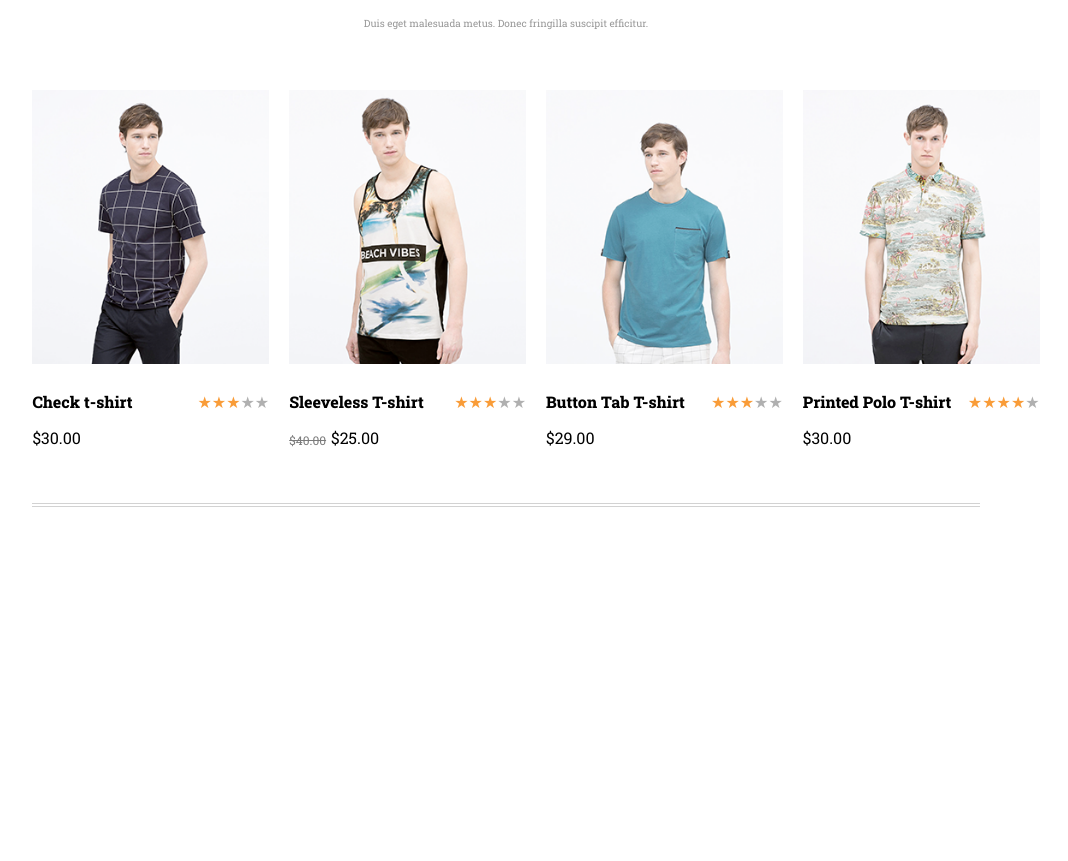
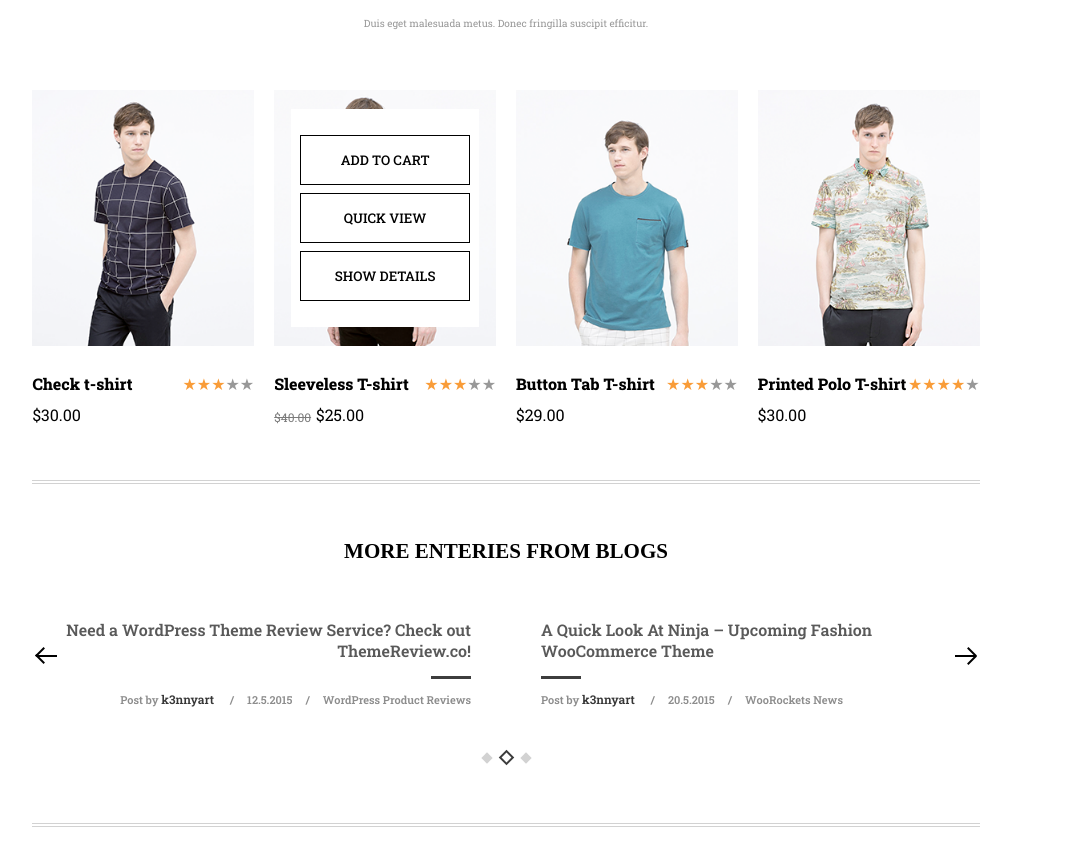
Before and after one commit to No1specials/ZadanieStrona, a plain HTML site: page Zadanie2/Index.html in a window 1280 px wide. Shown: the part 1887-2748 px from the top of the page, without its empty margins (134-1202 px from the left). Drawn offline with Linux system fonts and the light colour scheme.

Commit message:
Skończona strona bez animacji

```diff
--- a/Zadanie2/Index.html
+++ b/Zadanie2/Index.html
@@ -5,7 +5,7 @@
 </head>
 
 <body class="website">
-  <div class="landing">
+  <section class="landing">
     <div class="pillow">
       <div class="logo-pillow">P</div>
       <div class="text">
@@ -19,15 +19,17 @@
       <div class="hamburger-lines"></div>
     </button>
     <div class="horizontal-line"></div>
-  </div>
+  </section>
   <div class="landing-photo">
     <div class="landing-text">
       <p class="women">WOMEN'S DRESSES</p>
       <p class="tunic">EMBROIDERED TUNIC</p>
       <button class="view">VIEW COLLECTION</button>
+      <div class="arrow-right"></div>
+      <div class="arrow-left"></div>
     </div>
   </div>
-  <div class="collections">
+  <section class="collections">
     <div class="collection-text">
       <p class="featured">Featured Collections</p>
       <p class="view-all">View All</p>
@@ -66,6 +68,7 @@
         </div>
       </div>
     </div>
+  </section>
   <div class="subscribe">
     <p class="subscribe-text">SUBSCRIBE OUR NEWSLETTER</p>
     <p class="duis-text">Duis eget malesuada metus. Donec fringilla suscipit efficitur. Suspendisse sit amet
@@ -75,7 +78,7 @@
     </form>
     <div class="horizontal-line"></div>
   </div>
-    <div class="popular">
+  <section class="popular">
     <p class="popular-text">POPULAR PRODUCTS</p>
     <p class="duis-text">Duis eget malesuada metus. Donec fringilla suscipit efficitur.</p>
     <div class="products">
@@ -83,21 +86,22 @@
         <img class="tshirt" src="photos/t-shirt1.png">
         <div class="tshirt-text">
           <p class="check-tshirt">Check t-shirt</p>
-            <div class="star">
-              <span class="stars-yellow">★★★</span>
-              <p class="stars">★★</p>
-            </div>
+          <p class="stars"><span class="stars-yellow">★★★</span>★★</p>
         </div>
         <p class="price">$30.00</p>
       </div>
       <div class="product">
+        <div class="information-photo">
           <img class="tshirt" src="photos/t-shirt2.png">
+          <div class="information">
+            <button class="add">ADD TO CART</button>
+            <button class="quick">QUICK VIEW</button>
+            <button class="show">SHOW DETAILS</button>
+          </div>
+        </div>
         <div class="tshirt-text">
           <p class="check-tshirt">Sleeveless T-shirt</p>
-            <div class="star">
-              <span class="stars-yellow">★★★</span>
-              <p class="stars">★★</p>
-            </div>
+          <p class="stars"><span class="stars-yellow">★★★</span>★★</p>
         </div>
         <div class="sale">
           <p class="price-sale">$40.00</p>
@@ -108,10 +112,7 @@
         <img class="tshirt" src="photos/t-shirt3.png">
         <div class="tshirt-text">
           <p class="check-tshirt">Button Tab T-shirt</p>
-            <div class="star">
-              <span class="stars-yellow">★★★</span>
-              <p class="stars">★★</p>
-            </div>
+          <p class="stars"><span class="stars-yellow">★★★</span>★★</p>
         </div>
         <p class="price">$29.00</p>
       </div>
@@ -119,15 +120,45 @@
         <img class="tshirt" src="photos/t-shirt4.png">
         <div class="tshirt-text">
           <p class="check-tshirt">Printed Polo T-shirt</p>
-            <div class="star">
-              <span class="stars-yellow">★★★★</span>
-              <p class="stars">★</p>
-            </div>
+          <p class="stars"><span class="stars-yellow">★★★★</span>★</p>
         </div>
         <p class="price">$30.00</p>
       </div>
     </div>
+  </section>
   <div class="horizontal-line"></div>
+  <section class="more">
+    <p class="more-text">MORE ENTERIES FROM BLOGS</p>
+    <div class="advertisement">
+      <div class="advertisement-need">
+        <p class="need-text">Need a WordPress Theme Review Service? Check out ThemeReview.co!</p>
+        <p class="post-text">Post by <span class="k3nnyar-text">k3nnyart</span> <span class="separator">/</span>12.5.2015<span
+            class="separator">/</span>WordPress Product Reviews</p>
+      </div>
+      <div class="advertisement-quick">
+        <p class="quick-text">A Quick Look At Ninja – Upcoming Fashion WooCommerce Theme</p>
+        <p class="post-text">Post by <span class="k3nnyar-text">k3nnyart</span> <span class="separator">/</span>20.5.2015<span
+            class="separator">/</span>WooRockets News</p>
+      </div>
+      <div class="arrow-right"></div>
+      <div class="arrow-left"></div>
+    </div>
+    <div class="squares">
+      <div class="square"></div>
+      <div class="square-big"></div>
+      <div class="square"></div>
+    </div>
+    <div class="horizontal-line"></div>
+  </section>
+  <section class="footer">
+    <div class="social-media">
+      <img class="twitter" src="photos/twitter.png">
+      <img class="facebook" src="photos/facebook.png">
+      <img class="in" src="photos/in.png">
+    </div>
+    <div class="footer-text">
+      <p>Copyright © 2015 Wordpress Themes by <span class="woo-rockets">WooRockets.com</span></p>
+      <p>All rights reserved.</p>
     </div>
   </div>
 </body>
--- a/Zadanie2/style.css
+++ b/Zadanie2/style.css
@@ -1,5 +1,6 @@
 @import url('https://fonts.googleapis.com/css?family=Raleway:100,200,300,400,500,600,700,900');
 @import url('https://fonts.googleapis.com/css?family=Roboto+Slab:100,200,300,400,500,600,700,800');
+
 
 
 
@@ -13,7 +14,6 @@
 
 body {
   margin: 1vw 13vw 0 13vw;
-  height: 500%;
 }
 
 .landing {
@@ -109,6 +109,7 @@ body {
   height: calc(74vw * 0.56);
   background-size: cover;
   margin-top: 25px;
+  position: relative;
 }
 
 .landing-text {
@@ -160,6 +161,7 @@ body {
   font-size: 13px;
   font-weight: 400;
   color: #727272;
+  border-bottom: 1px solid #727272;
 }
 
 .photos-collection-text {
@@ -283,32 +285,37 @@ body {
 .product {
   display: flex;
   flex-direction: column;
+  margin: 0 10px 0 10px;
   width: 25%;
-  padding: 0 10px 0 10px;
+  position: relative;
+}
+
+.product img {
+  width: 100%;
+}
+
+.product:first-of-type {
+  margin-left: 0;
+}
+
+.product:last-of-type {
+  margin-right: 0;
 }
 
 .tshirt-text {
   display: flex;
   justify-content: space-between;
   margin-top: 27px;
-  margin-bottom: 15px;
+  margin-bottom: 10px;
 }
 
-.stars {
+.star {
   color: #b0b0b0;
 }
 
 .price {
   text-align: left;
   margin-bottom: 55px;
-}
-
-.product:first-of-type {
-  padding-left: 0;
-}
-
-.product:last-of-type {
-  padding-right: 0;
 }
 
 .check-tshirt {
@@ -337,3 +344,240 @@ body {
 .star {
   display: flex;
 }
+
+.stars {
+  color: #989898;
+}
+
+.more {
+  position: relative;
+}
+
+.more-text {
+  margin-top: 55px;
+  font-weight: 700;
+  font-size: 21px;
+  margin-bottom: 55px;
+  text-align: center;
+}
+
+.advertisement {
+  display: flex;
+  font-family: 'Roboto Slab', serif;
+  justify-content: center;
+}
+
+.need-button {
+  border-bottom:4px solid #363636;
+  width: 40px;
+}
+
+
+.advertisement-need {
+  width: 415px;
+  margin-right: 35px;
+}
+
+.need-text {
+  font-size: 16px;
+  font-weight: 600;
+  margin-block-end: 0;
+  text-align: right;
+  position: relative;
+  margin-bottom: 30px;
+  color: #595959;
+  width: 415px;
+}
+
+.need-text::after {
+  content: "";
+  width: 40px;
+  background-color: #3d3d3d;
+  height: 3px;
+  position: absolute;
+  right: 0;
+  bottom: -18px;
+}
+
+.advertisement-quick {
+  text-align: left;
+  width: 415px;
+  margin-left: 35px;
+}
+
+.k3nnyar-text {
+  font-weight: 600;
+  color: #363636;
+  font-size: 12px;
+}
+
+.separator {
+  margin: 0 13px 0 13px;
+}
+
+.post-text {
+  text-align: right;
+  color: #8d8d8d;
+  font-size: 11px;
+  font-weight: 600;
+  margin-bottom: 45px;
+}
+
+.quick-text {
+  font-size: 16px;
+  font-weight: 600;
+  margin-block-end: 0;
+  text-align: left;
+  position: relative;
+  margin-bottom: 30px;
+  width: 370px;
+  color: #595959;
+}
+
+.quick-text::after {
+  content: "";
+  width: 40px;
+  background-color: #3d3d3d;
+  height: 3px;
+  position: absolute;
+  left: 0;
+  bottom: -18px;
+}
+
+.advertisement-quick .post-text {
+  text-align: left;
+}
+
+.more .horizontal-line {
+  margin-top: 60px;
+}
+
+.squares {
+  display: flex;
+  justify-content: center;
+  align-items: center;
+}
+
+.square {
+  height: 8px;
+  width: 8px;
+  background-color: #d2d2d2;
+  transform: rotate(45deg);
+}
+
+.square-big {
+  width: 7px;
+  height: 7px;
+  transform: rotate(45deg);
+  margin: 0 10px 0 10px;
+  border: 2px solid #3d3d3d;
+}
+
+.social-media {
+  margin-top: 40px;
+  color: #595959;
+}
+
+.social-media .facebook {
+  margin: 0 15px 0 15px;
+}
+
+.footer {
+  display: flex;
+  flex-direction: column;
+  align-items: center;
+}
+.footer-text {
+  font-weight: 500;
+  font-family: 'Roboto Slab', serif;
+  margin: 11px 0 11px 0;
+  text-align: center;
+}
+
+.woo-rockets {
+  font-weight: 800;
+}
+
+.arrow-left, .arrow-right {
+  width: 20px;
+  height: 2px;
+  background-color: black;
+  position: absolute;
+}
+
+.arrow-left::before, .arrow-right::after, .arrow-left::after, .arrow-right::before {
+  content: "";
+  width: 12px;
+  height: 2px;
+  background-color: black;
+  position: absolute;
+  transform: rotate(45deg);
+}
+
+.arrow-left {
+  left: -25px;
+  top: 50%;
+}
+
+.arrow-right {
+  right: -25px;
+  top: 50%;
+  transform: rotate(180deg)
+}
+
+.arrow-left::before, .arrow-right::before {
+  transform: rotate(45deg);
+  left: -3px;
+  bottom: -180%
+}
+
+.arrow-left::after, .arrow-right::after {
+  transform: rotate(-45deg);
+  left: -3px;
+  bottom: 180%
+}
+
+.more .arrow-left {
+  top: 40%;
+  transform: translateX(30px);
+}
+
+.more .arrow-right {
+  top: 40%;
+  transform: rotate(180deg) translate(30px);
+}
+
+.information {
+  width: 85%;
+  height: 85%;
+  background-color: white;
+  position: absolute;
+  flex-direction: column;
+  display: flex;
+  align-items: center;
+  justify-content: center;
+}
+
+.information-photo {
+  position: relative;
+  justify-content: center;
+  align-items: center;
+  display: flex;
+}
+
+.information button {
+  width: 170px;
+  height: 50px;
+  flex-direction: column;
+  display: flex;
+  align-items: center;
+  justify-content: center;
+  font-family: 'Roboto Slab', serif;
+  background: transparent;
+  border: 1px solid black;
+  font-weight: 500;
+}
+
+.quick {
+  margin: 8px 0 8px 0;
+}
```
Also changed, not shown: Zadanie2/photos/facebook.png (added), Zadanie2/photos/in.png (added), Zadanie2/photos/twitter.png (added). Lines whose indentation alone changed are shown as unchanged.
